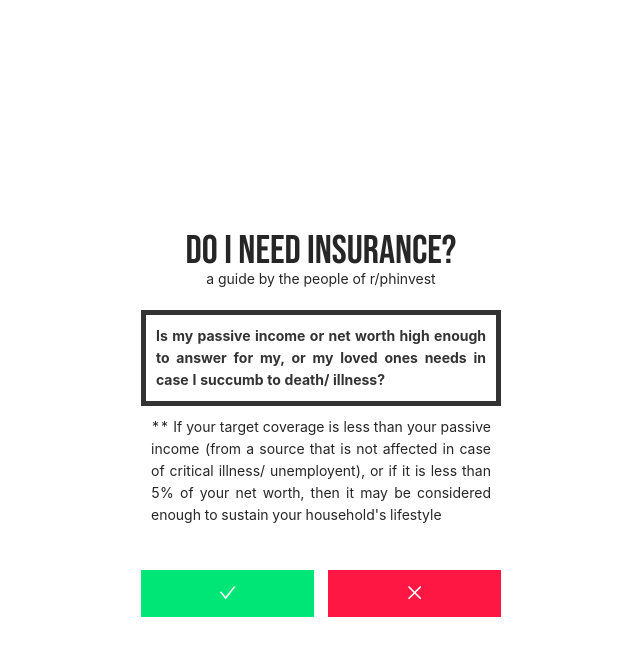
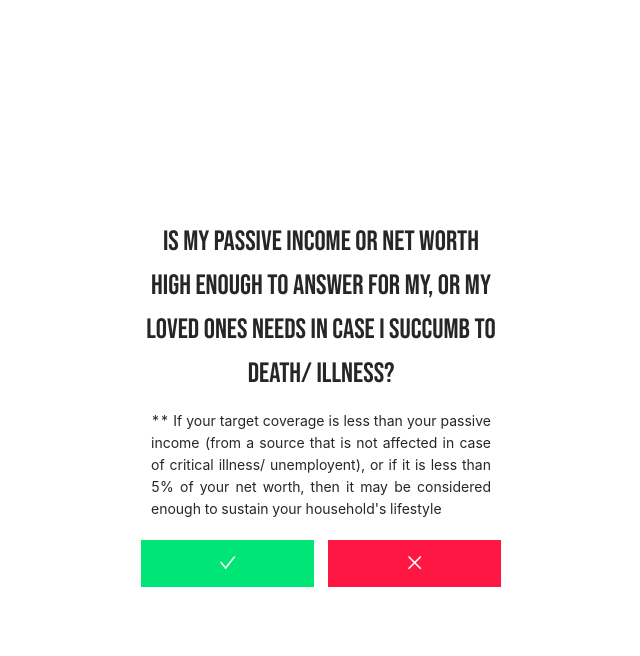
Before and after one commit to Daffodong/insuraflow, a React (Create React App) app: page / in a window 1280 px wide. Both pictures are taken after a click on the button "START". Shown: the top 656 px of the page, without its empty margins (319-959 px from the left). Built offline with nearby package versions, Linux system fonts and the light colour scheme.

Commit message:
no title

```diff
--- a/src/App.css
+++ b/src/App.css
@@ -113,10 +113,16 @@
 }
 
 .content{
-  height: 250px
+  width: 360px;
+  text-align: center;
+}
+
+.content-text{
+  font-family: 'Bebas Neue', Arial, Helvetica, sans-serif;
 }
 
 .footer{
+
 }
 
 .bottom{
--- a/src/QuestionPage.js
+++ b/src/QuestionPage.js
@@ -16,14 +16,14 @@ export const QuestionPage = props => {
     let { node, setNode } = props;
     return (
         <div class="main centered">
-                <div class="title text-center">
+                {/* <div class="title text-center">
                     <h1 class="customFont">Do I need insurance?</h1>
                     <p class="negativeMargin">a guide by the people of r/phinvest</p>
-                </div>
+                </div> */}
                <div class="content">
-                    <div class="yellowblack-text">
+                    <h1 class="content-text">
                         {node.message}
-                    </div>
+                    </h1>
                     <div class="plain-text">
                         {node.notes}
                     </div>
```
